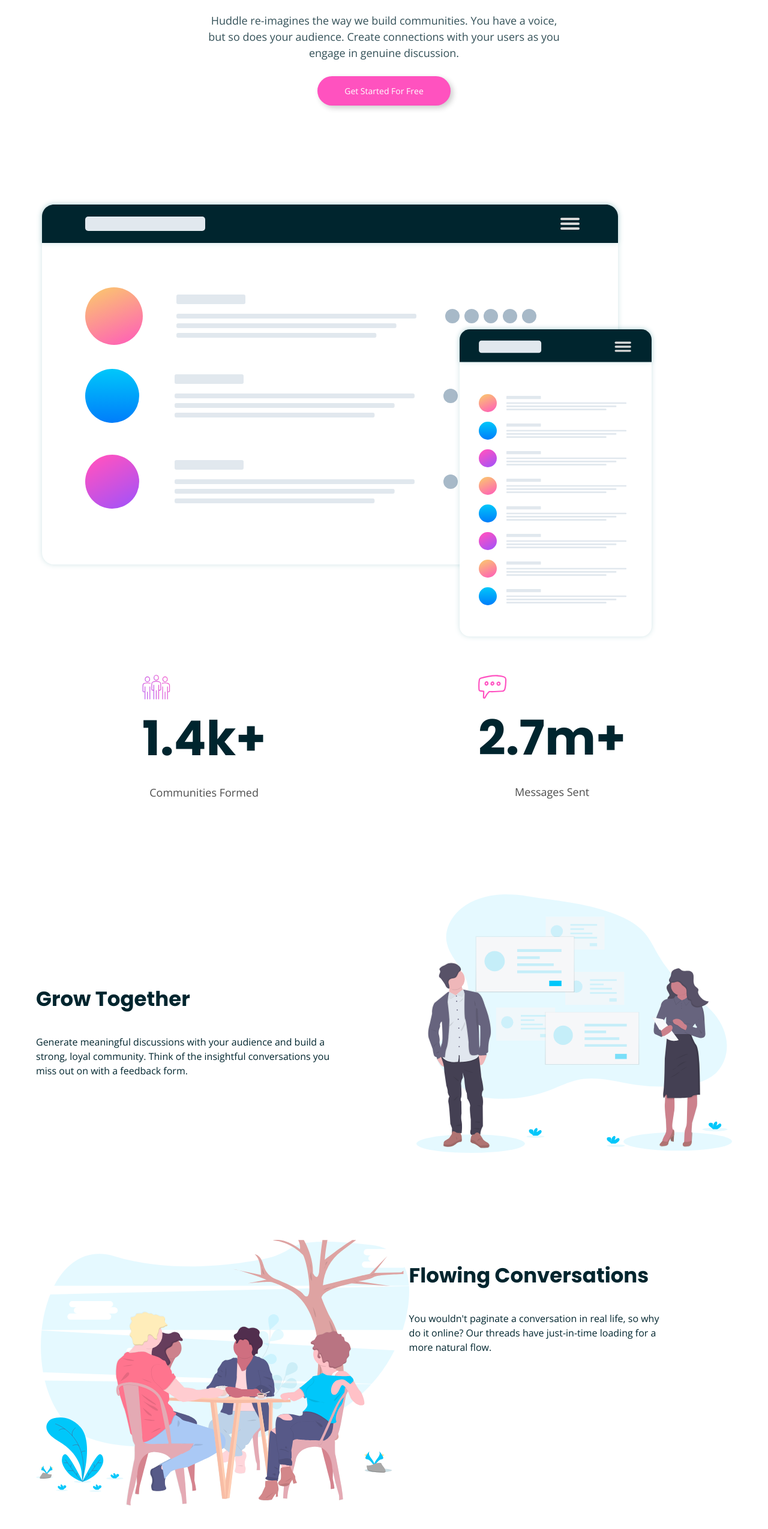
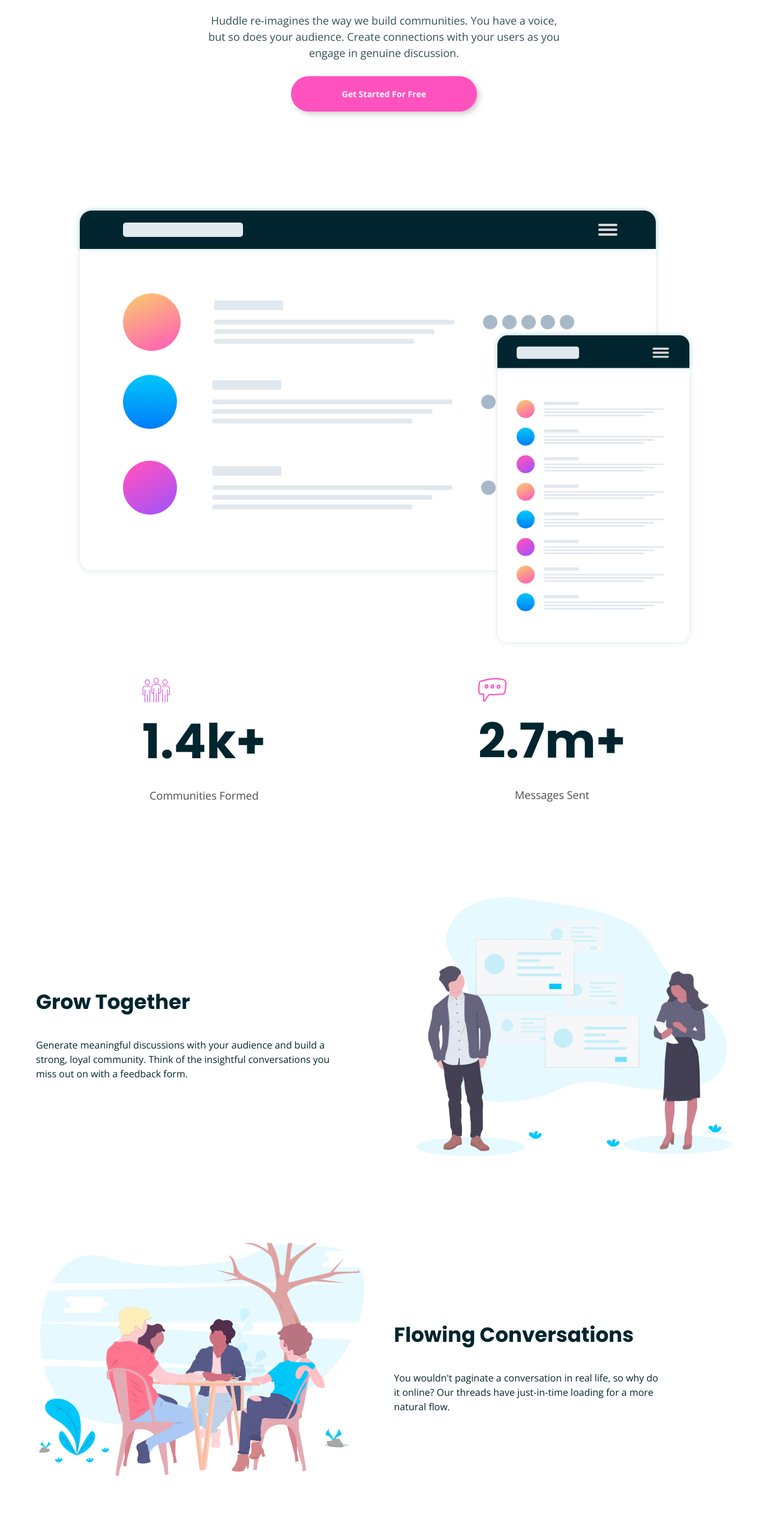
Before and after one commit to hannah-saurusrex/huddle-landing-curved-sections, a plain HTML site: page index.html in a window 1280 px wide. Shown: the part 247-2796 px from the top of the page at 60% size. Drawn offline with nearby package versions, Linux system fonts and the light colour scheme.

Commit message:
finished styling main page except footer

```diff
--- a/index.html
+++ b/index.html
@@ -77,15 +77,15 @@
 			</div>
 		</section>
 
-		<section class="container box">
-			<div class="flex">
+		<section class="container">
+			<div class="box flex">
 				<div>
 					<img
 						src="./images/illustration-flowing-conversation.svg"
 						alt="flowing conversations illustration"
 					/>
 				</div>
-				<div>
+				<div class="box-right">
 					<h3>Flowing Conversations</h3>
 					<p>
 						You wouldn't paginate a conversation in real life, so why do it
@@ -116,7 +116,7 @@
 		</section>
 
 		<section class="container flex">
-			<div class="box box-small">
+			<div class="cta">
 				<h2>Ready To Build Your Community?</h2>
 				<button class="btn btn-primary">Get Started For Free</button>
 			</div>
--- a/style.css
+++ b/style.css
@@ -40,8 +40,9 @@
 .btn-primary {
 	color: white;
 	background-color: var(--pink);
-	padding: 15px 45px;
+	padding: 20px 85px;
 	margin: 15px 0;
+	font-weight: 700;
 }
 
 .btn-secondary {
@@ -78,6 +79,13 @@
 	opacity: 0.8;
 	padding-bottom: 10px;
 	line-height: 1.5;
+}
+
+.screen-mockup {
+	display: flex;
+	justify-content: center;
+	align-items: center;
+	margin: 0 auto;
 }
 
 .flex {
@@ -117,6 +125,22 @@
 	line-height: 1.5;
 }
 
+.box-right {
+	margin-left: 50px;
+	width: 100%;
+}
+
+.cta {
+	text-align: center;
+	margin: 30px auto;
+}
+
+.cta h2 {
+	font-size: 2rem;
+	color: var(--darkCyan);
+	letter-spacing: 0.75px;
+}
+
 footer {
 	background-color: var(--darkCyan);
 	color: white;
```
